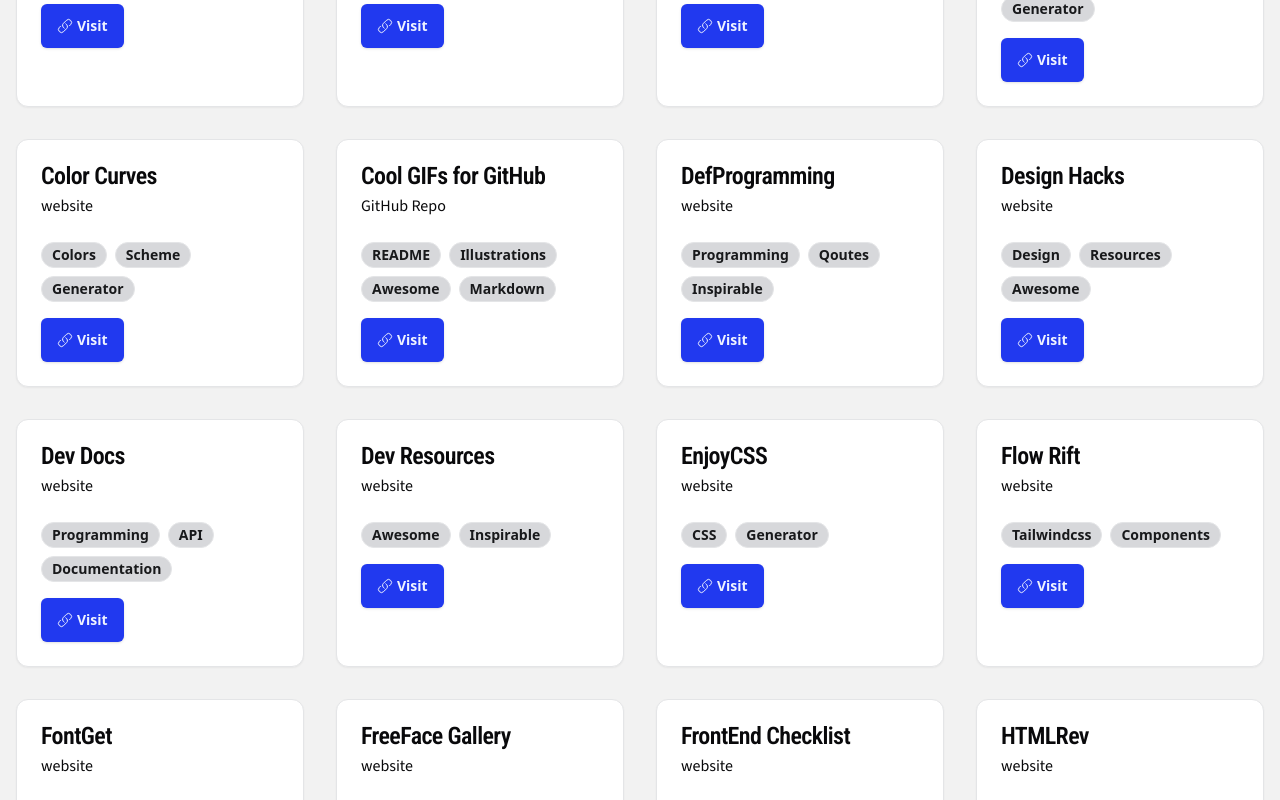
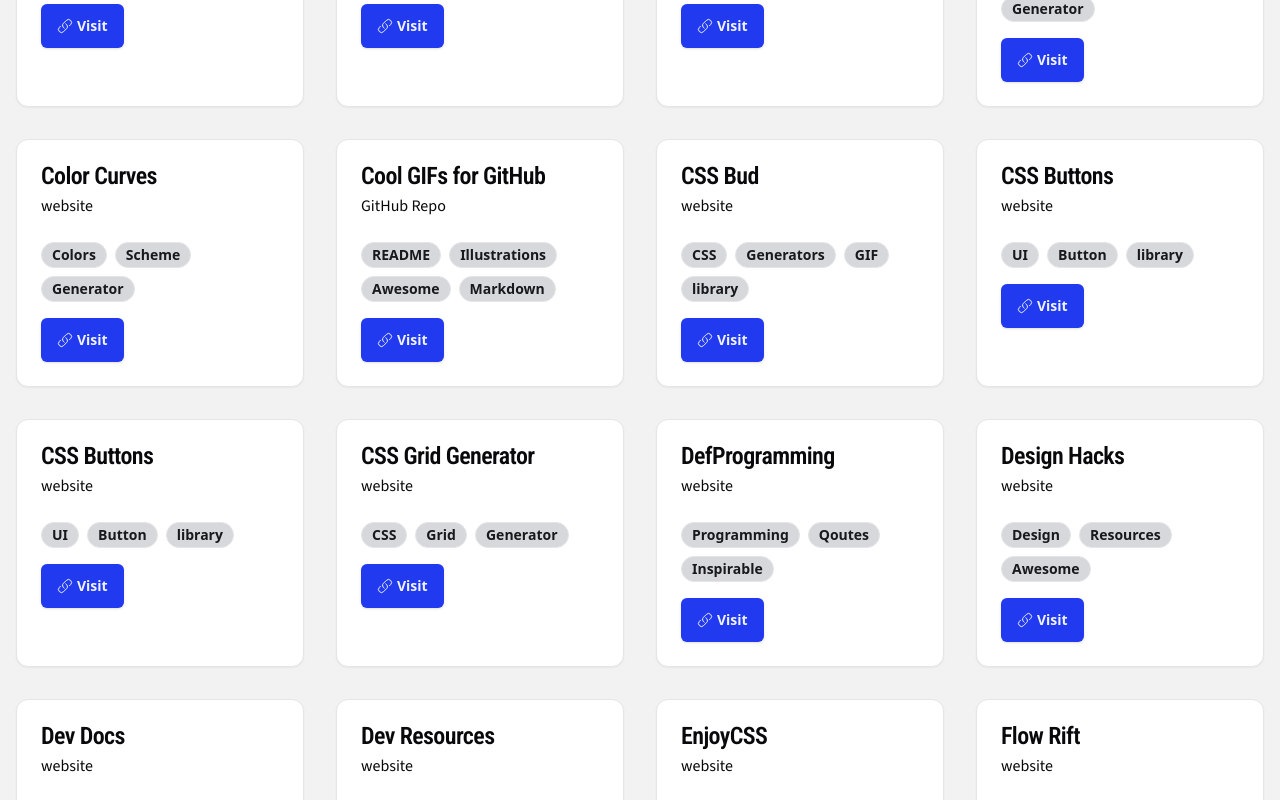
Before and after one commit to MFM-347/Awesome, a Vue app: page / in a window 1280 px wide. Shown: the part 1520-2320 px from the top of the page. Built offline with nearby package versions, Linux system fonts and the light colour scheme.

Commit message:
update list

```diff
--- a/src/data/index.ts
+++ b/src/data/index.ts
@@ -425,6 +425,36 @@
     tags: ["CSS", "Animation"],
     url: "https://animista.net/",
   },
+  {
+    name: "CSS Buttons",
+    category: "website",
+    tags: ["UI", "Button", "library"],
+    url: "https://cssbuttons.app/",
+  },
+  {
+    name: "Neumorphism Generator",
+    category: "website",
+    tags: ["CSS", "Neumorphic", "Generator"],
+    url: "https://neumorphism.io/",
+  },
+  {
+    name: "CSS Buttons",
+    category: "website",
+    tags: ["UI", "Button", "library"],
+    url: "https://cssbuttons.io/",
+  },
+  {
+    name: "CSS Bud",
+    category: "website",
+    tags: ["CSS", "Generators", "GIF", "library"],
+    url: "https://cssbud.com/",
+  },
+  {
+    name: "CSS Grid Generator",
+    category: "website",
+    tags: ["CSS", "Grid", "Generator"],
+    url: "https://cssgrid-generator.netlify.app/",
+  },
 ];
 
 raw.sort((a, b) => a.name.localeCompare(b.name));
```
